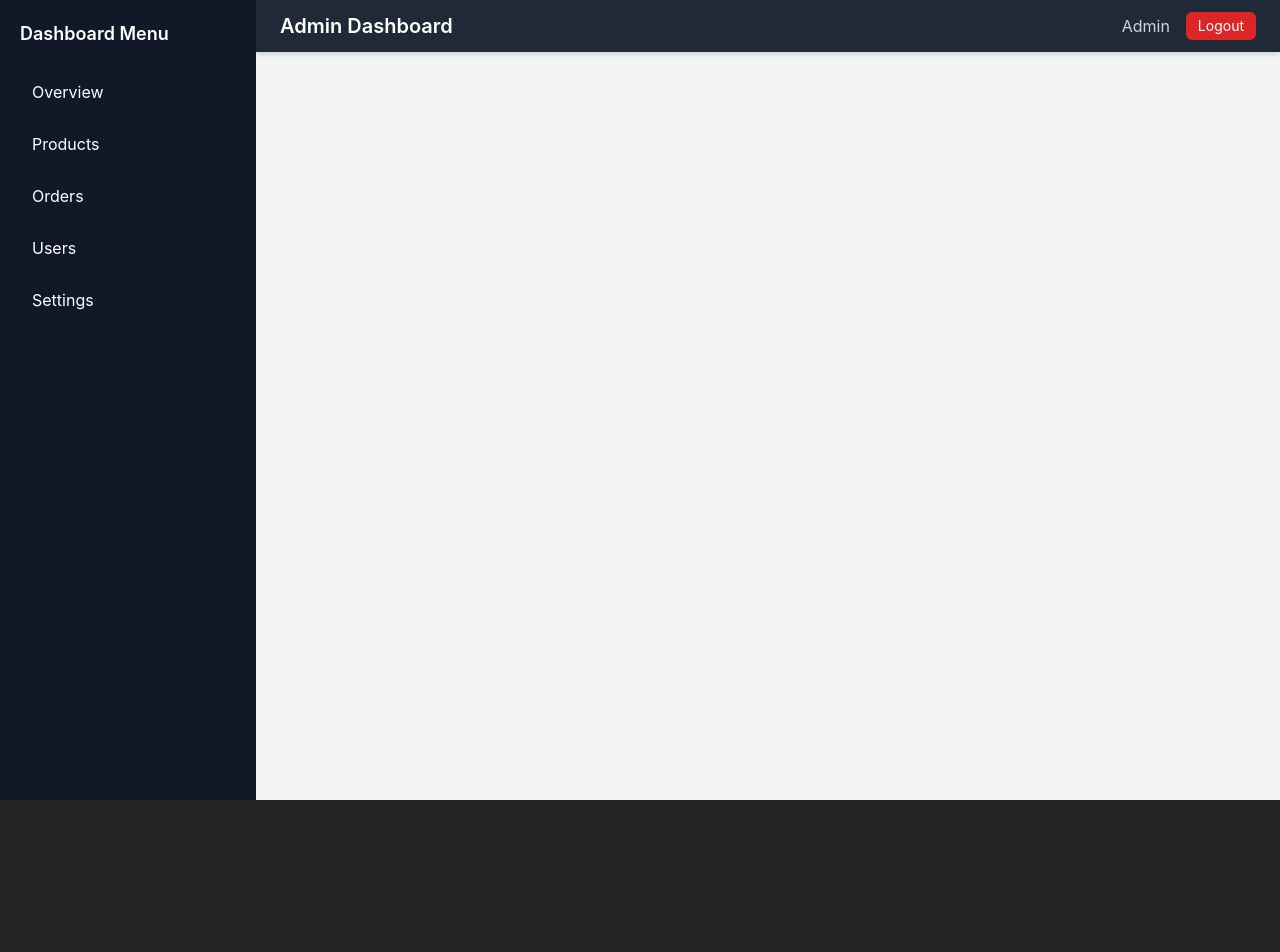
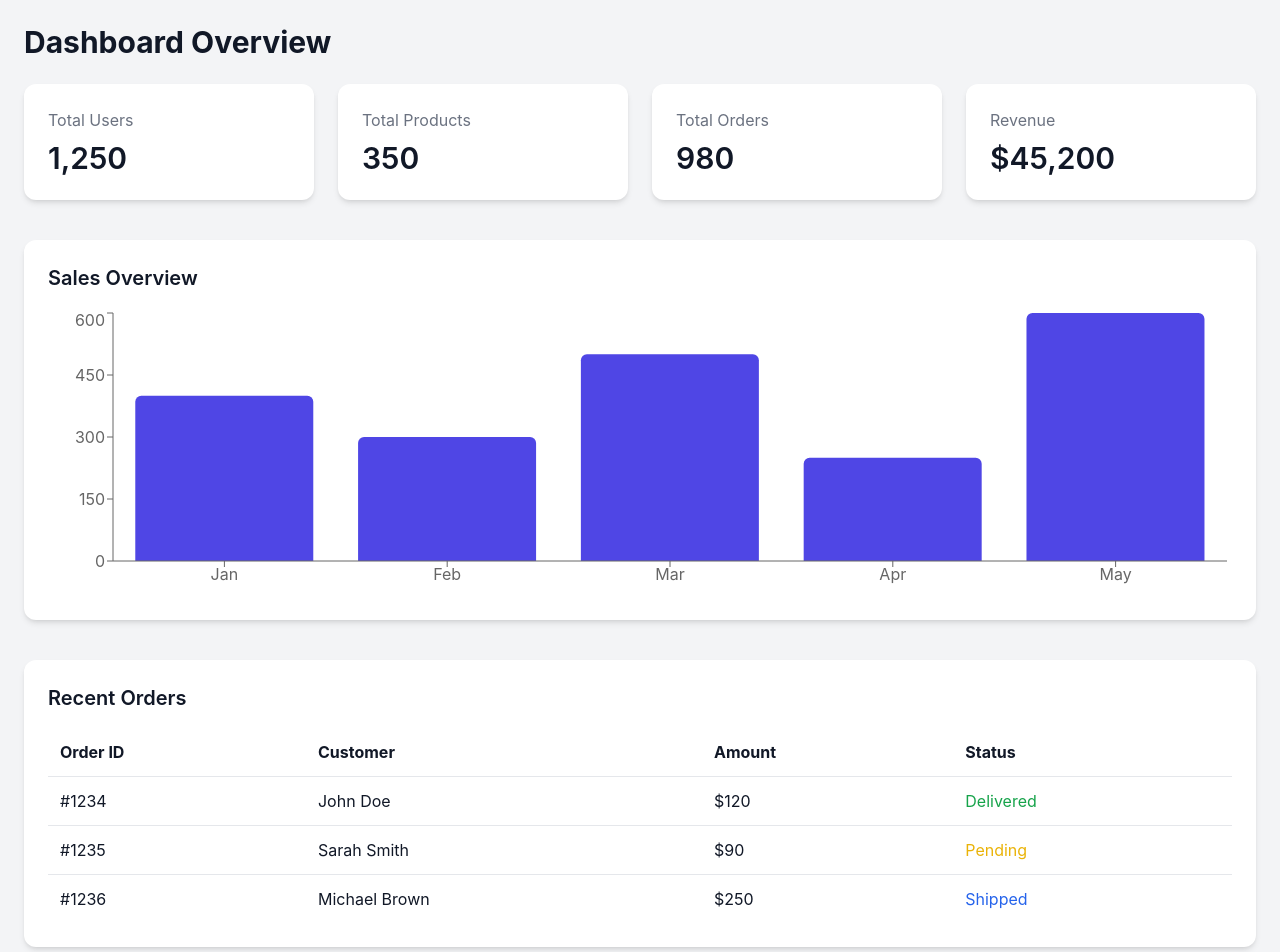
Before and after one commit to Lahcen-Ouhassou/Mini-Store, a React app in the folder frontend/: page /admin/Overview in a window 1280 px wide. Shown: the top 952 px of the page. Before the commit the page ends 800 px from the top, so only its background shows below. Built offline with nearby package versions, Linux system fonts and the light colour scheme; the HTML template or start-up script is replaced by a standard one.

Commit message:
Upd FrontEnd

```diff
--- a/frontend/src/App.jsx
+++ b/frontend/src/App.jsx
@@ -17,6 +17,7 @@ import Reviews from "./pages/Reviews";
 import About from "./pages/About";
 import Contact from "./pages/Contact";
 import AdminDashboard from "./pages/admin/AdminDashboard";
+import Overview from "./pages/admin/Overview";
 
 import AdminLogin from "./pages/admin/AdminLogin";
 import AdminSignup from "./pages/admin/AdminSignup";
@@ -77,6 +78,7 @@ function App() {
 
         {/* ⚙️ Admin Layout */}
         <Route path="/admin/*" element={<AdminDashboard />} />
+        <Route path="/admin/Overview" element={<Overview />} />
       </Routes>
     </div>
   );
--- /dev/null
+++ b/frontend/src/pages/admin/Overview.jsx
@@ -0,0 +1,103 @@
+import {
+  BarChart,
+  Bar,
+  XAxis,
+  YAxis,
+  Tooltip,
+  ResponsiveContainer,
+} from "recharts";
+
+const data = [
+  { name: "Jan", sales: 400 },
+  { name: "Feb", sales: 300 },
+  { name: "Mar", sales: 500 },
+  { name: "Apr", sales: 250 },
+  { name: "May", sales: 600 },
+];
+
+export default function Overview() {
+  return (
+    <div className="p-6">
+      {/* 📌 Title */}
+      <h1 className="text-3xl font-bold mb-6">Dashboard Overview</h1>
+
+      {/* 📊 Stats Cards */}
+      <div className="grid grid-cols-1 sm:grid-cols-2 lg:grid-cols-4 gap-6 mb-10">
+        <div className="bg-white shadow-md rounded-xl p-6">
+          <h2 className="text-gray-500">Total Users</h2>
+          <p className="text-3xl font-semibold mt-2">1,250</p>
+        </div>
+
+        <div className="bg-white shadow-md rounded-xl p-6">
+          <h2 className="text-gray-500">Total Products</h2>
+          <p className="text-3xl font-semibold mt-2">350</p>
+        </div>
+
+        <div className="bg-white shadow-md rounded-xl p-6">
+          <h2 className="text-gray-500">Total Orders</h2>
+          <p className="text-3xl font-semibold mt-2">980</p>
+        </div>
+
+        <div className="bg-white shadow-md rounded-xl p-6">
+          <h2 className="text-gray-500">Revenue</h2>
+          <p className="text-3xl font-semibold mt-2">$45,200</p>
+        </div>
+      </div>
+
+      {/* 📈 Chart */}
+      <div className="bg-white shadow-md rounded-xl p-6 mb-10">
+        <h2 className="text-xl font-semibold mb-4">Sales Overview</h2>
+
+        <div className="w-full h-72">
+          <ResponsiveContainer width="100%" height="100%">
+            <BarChart data={data}>
+              <XAxis dataKey="name" />
+              <YAxis />
+              <Tooltip />
+              <Bar dataKey="sales" fill="#4f46e5" radius={[6, 6, 0, 0]} />
+            </BarChart>
+          </ResponsiveContainer>
+        </div>
+      </div>
+
+      {/* 📋 Recent Orders */}
+      <div className="bg-white shadow-md rounded-xl p-6">
+        <h2 className="text-xl font-semibold mb-4">Recent Orders</h2>
+
+        <table className="w-full text-left">
+          <thead>
+            <tr className="border-b">
+              <th className="p-3">Order ID</th>
+              <th className="p-3">Customer</th>
+              <th className="p-3">Amount</th>
+              <th className="p-3">Status</th>
+            </tr>
+          </thead>
+
+          <tbody>
+            <tr className="border-b">
+              <td className="p-3">#1234</td>
+              <td className="p-3">John Doe</td>
+              <td className="p-3">$120</td>
+              <td className="p-3 text-green-600">Delivered</td>
+            </tr>
+
+            <tr className="border-b">
+              <td className="p-3">#1235</td>
+              <td className="p-3">Sarah Smith</td>
+              <td className="p-3">$90</td>
+              <td className="p-3 text-yellow-500">Pending</td>
+            </tr>
+
+            <tr>
+              <td className="p-3">#1236</td>
+              <td className="p-3">Michael Brown</td>
+              <td className="p-3">$250</td>
+              <td className="p-3 text-blue-600">Shipped</td>
+            </tr>
+          </tbody>
+        </table>
+      </div>
+    </div>
+  );
+}
```
